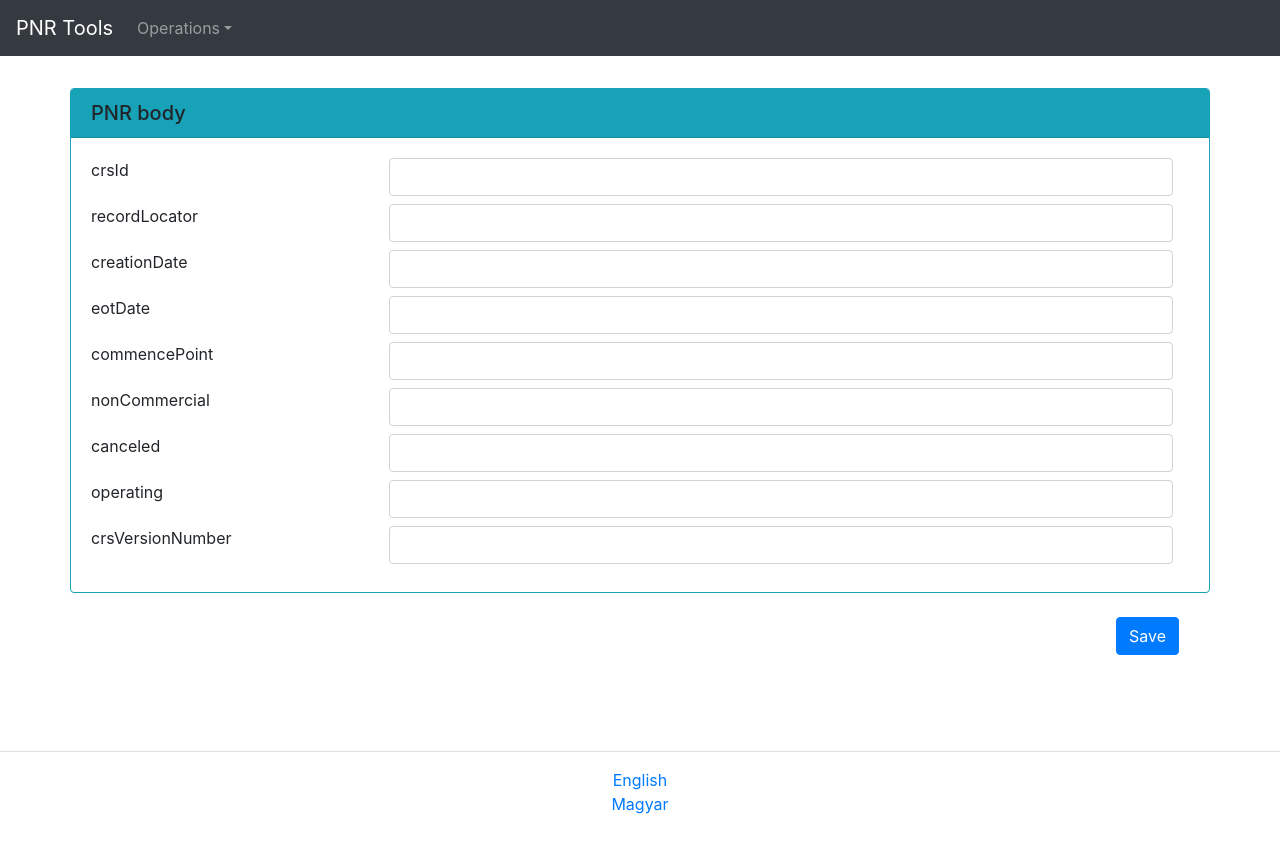
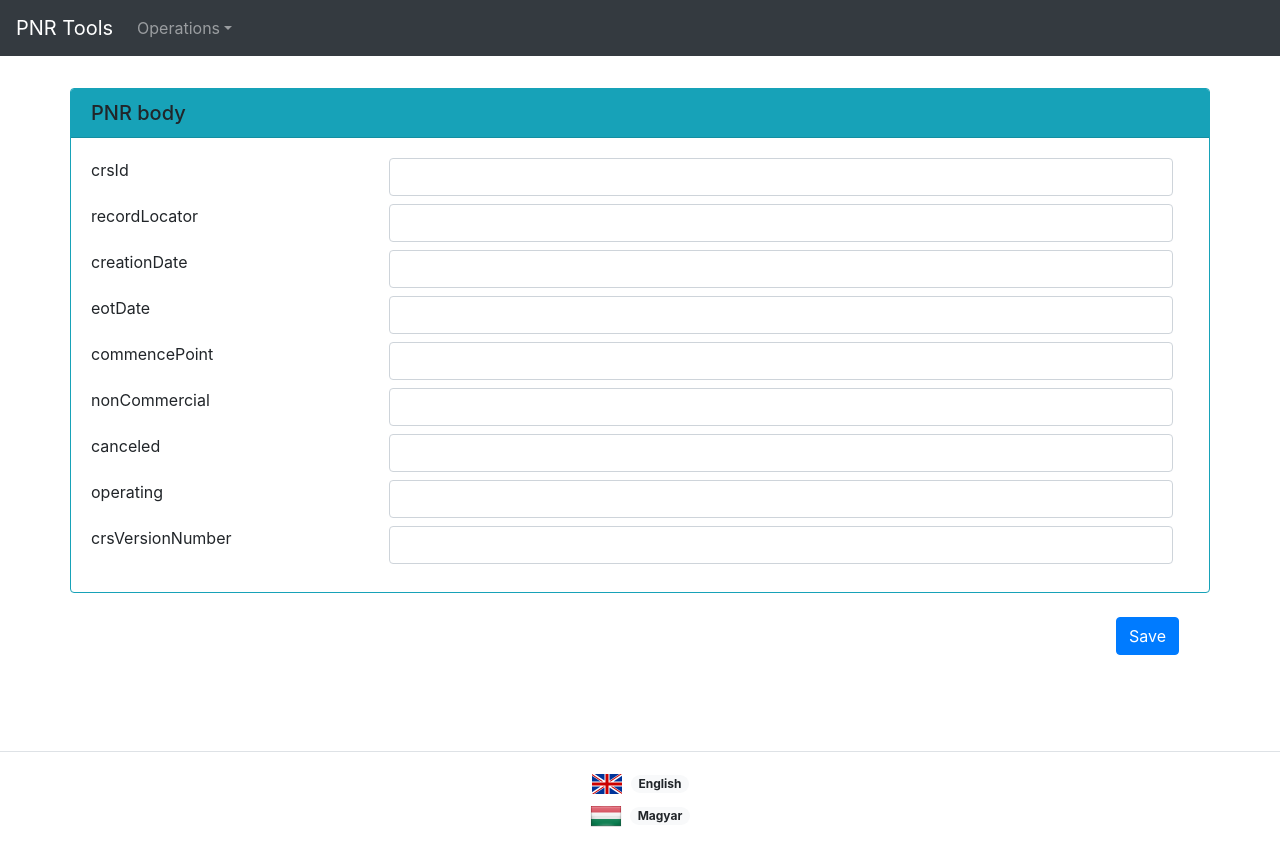
Before and after one commit to zola8/pnr-tools, a React (Create React App) app: page / in a window 1280 px wide. Built offline with nearby package versions, Linux system fonts and the light colour scheme.

Commit message:
048 - language select with context usage

```diff
--- a/src/App.css
+++ b/src/App.css
@@ -37,3 +37,8 @@ footer {
     min-height: 6rem;
     margin-top: 6rem;
 }
+
+.hover-info:hover {
+    background-color: #17a2b8!important;
+    cursor: pointer;
+}
--- a/src/AppContainer.js
+++ b/src/AppContainer.js
@@ -9,9 +9,9 @@ import { copyTextToClipboard } from './common/clipboard';
 import { IsJsonString } from './common/json-operations';
 import ShowAlerts from './views/alert/show-alerts';
 import PnrEditor from './views/pnr-editor/pnr-editor';
-import LanguageEnglish from './i18n/en.json';
-import LanguageHungarian from './i18n/hu.json';
 import SelectLanguage from './views/i18n/select-language';
+import * as i18nOperations from './i18n/i18n-operations';
+import i18nContext from './i18n/i18n-context';
 
 export default class AppContainer extends React.Component {
 
@@ -23,11 +23,8 @@ export default class AppContainer extends React.Component {
             alerts: [],
             i18n: {
                 language: "en",
-                dictionary: LanguageEnglish,
-                availableLanguages: [
-                    { code: "en", name: "English", dictionary: LanguageEnglish },
-                    { code: "hu", name: "Magyar", dictionary: LanguageHungarian }
-                ]
+                dictionary: i18nOperations.getDictionary('en'),
+                availableLanguages: i18nOperations.getAvailableLanguages()
             }
         }
 
@@ -40,6 +37,7 @@ export default class AppContainer extends React.Component {
 
     render() {
         return (
+            <i18nContext.Provider value={this.state.i18n.dictionary}>
                 <div className='App'>
                     <MainNavbar
                         isPnrEmpty={this.state.pnr == null ? true : false}
@@ -91,6 +89,7 @@ export default class AppContainer extends React.Component {
                         />
                     </footer>
                 </div>
+            </i18nContext.Provider>
         );
     }
 
--- /dev/null
+++ b/src/i18n/i18n-context.js
@@ -0,0 +1,5 @@
+import React from 'react';
+
+const i18nContext = React.createContext(null);
+
+export default i18nContext;
--- /dev/null
+++ b/src/i18n/i18n-operations.js
@@ -0,0 +1,31 @@
+import LanguageEnglish from './en.json';
+import LanguageHungarian from './hu.json';
+
+export function getDictionary(languageCode) {
+    if (languageCode === 'en')
+        return LanguageEnglish;
+
+    if (languageCode === 'hu')
+        return LanguageHungarian;
+
+    return null;
+}
+
+export function getAvailableLanguages() {
+    const langs = [
+        {
+            code: "en",
+            name: "English",
+            dictionary: getDictionary('en'),
+            flag: "/images/uk.png"
+        },
+        {
+            code: "hu",
+            name: "Magyar",
+            dictionary: getDictionary('hu'),
+            flag: "/images/hu.png"
+        }
+    ];
+
+    return langs;
+}
--- a/src/views/i18n/select-language.js
+++ b/src/views/i18n/select-language.js
@@ -7,7 +7,12 @@ export default class SelectLanguage extends React.Component {
             <div>
                 {this.props.availableLanguages.map(language =>
                     <div key={'SelectLanguage_' + language.code}>
-                        <a href="/#" onClick={() => this.props.setLanguage(language.code)}>{language.name}</a>
+                        <img src={process.env.PUBLIC_URL + language.flag} width="32px" height="32px" className="rounded mr-2"></img>
+
+                        <span className="badge badge-pill badge-light hover-info"
+                            onClick={() => this.props.setLanguage(language.code)}>
+                            {language.name}
+                        </span>
                     </div>
                 )}
             </div>
--- a/src/views/pnr-editor/pnr-editor.js
+++ b/src/views/pnr-editor/pnr-editor.js
@@ -1,6 +1,7 @@
 import React from 'react';
 import FormGroup from './form-group';
 import GeneralTextInput from './general-text-input';
+import i18nContext from '../../i18n/i18n-context';
 
 export default class PnrEditor extends React.Component {
 
@@ -20,6 +21,8 @@ export default class PnrEditor extends React.Component {
 
     pnrBodyEditor = () => {
         return (
+            <i18nContext.Consumer>
+                {i18n => (
                     <div>
                         <FormGroup header="PNR body" border="border-info" headerbg="bg-info">
                             <GeneralTextInput label="crsId" oneline />
@@ -34,9 +37,13 @@ export default class PnrEditor extends React.Component {
                         </FormGroup>
 
                         <div className="d-flex flex-row-reverse my-4 mr-3">
-                    <button type="button" className="btn btn-primary" onClick={this.savePnrBodyClick}>Save</button>
+                            <button type="button" className="btn btn-primary" onClick={this.savePnrBodyClick}>
+                                {i18n.save}
+                            </button>
                         </div>
                     </div>
+                )}
+            </i18nContext.Consumer>
         )
     }
 
```
Also changed, not shown: public/images/hu.png (added), public/images/uk.png (added), todo.txt. Lines whose indentation alone changed are shown as unchanged.
